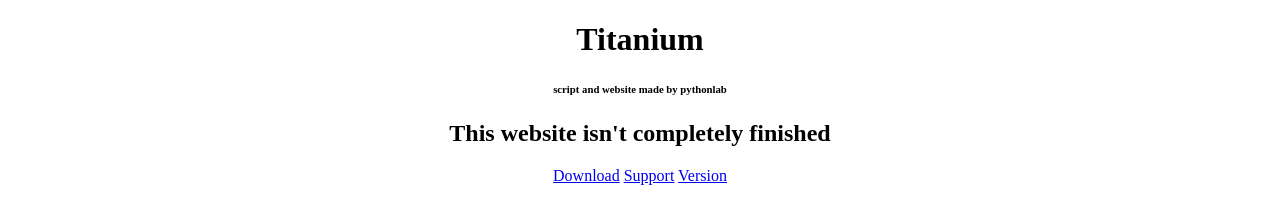
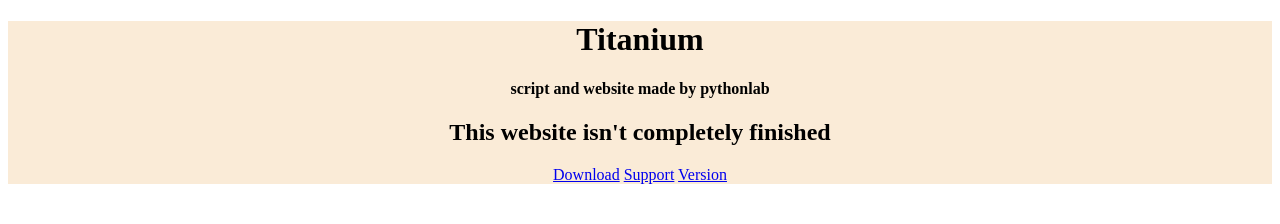
Before and after one commit to jaceg37/titanium, a plain HTML site: page index.html in a window 1280 px wide. Drawn offline with Linux system fonts and the light colour scheme.

Commit message:
Add files via upload

```diff
--- a/index.html
+++ b/index.html
@@ -7,9 +7,9 @@
     <title>Titanium</title>
 </head>
 <body>
-    <center>
+    <center style="background-color: antiquewhite;">
         <h1>Titanium</h1>
-        <h6>script and website made by pythonlab</h6>
+        <h4>script and website made by pythonlab</h4>
         <h2>This website isn't completely finished</h2>
         <a href="titanium.lua">Download</a>
         <a href="support.html">Support</a>
```
